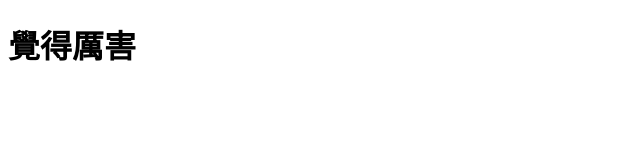
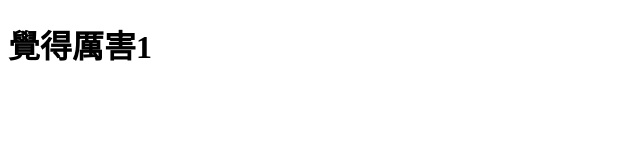
Before and after one commit to sheng855174/sheng855174.github.io, a plain HTML site: page index.html in a window 1280 px wide. Shown: the full height of the page, 0-640 px from the left. Drawn offline with Linux system fonts and the light colour scheme.

Commit message:
Update index.html

```diff
--- a/index.html
+++ b/index.html
@@ -5,6 +5,6 @@
     <title>你好，GitHub</title>
   </head>
   <body>
-    <h1>覺得厲害</h1>
+    <h1>覺得厲害1</h1>
   </body>
 </html>
```
